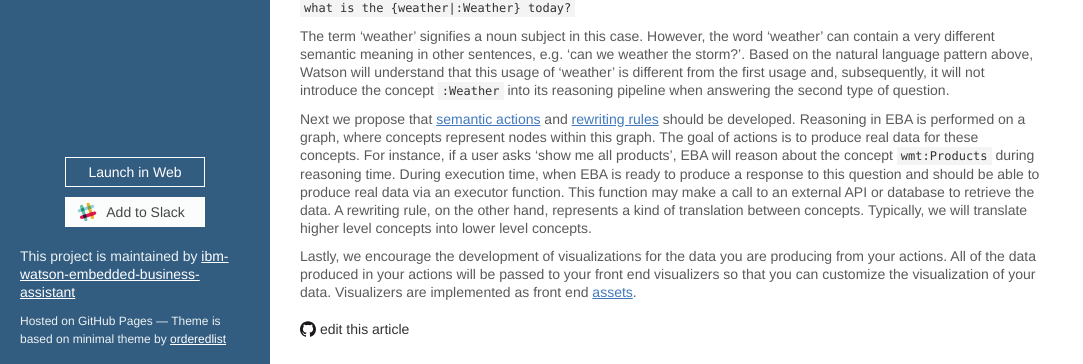
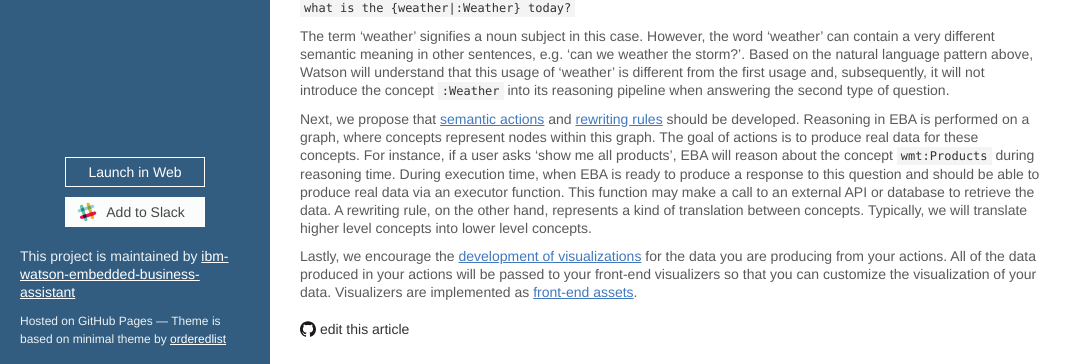
Before and after one commit to ibm-watson-embedded-business-assistant/eba-example-agents, a Jekyll site: the page built from docs/getting-started/GettingStarted.md, in a window 1280 px wide and 1327 px high. Shown: the part 960-1324 px from the top of the window, without its empty margins (0-1083 px from the left). Built offline with Jekyll 4.4.1, drawn with Linux system fonts in a browser that asks for light colours; our own code applies the rules of GitHub Pages for plain Markdown files; some of the changed lines change nothing that is shown.

Commit message:
Update GettingStarted.md

```diff
--- a/docs/getting-started/GettingStarted.md
+++ b/docs/getting-started/GettingStarted.md
@@ -33,6 +33,6 @@ Secondly, we encourage the developer to implement [natural language patterns](..
 
 The term 'weather' signifies a noun subject in this case. However, the word 'weather' can contain a very different semantic meaning in other sentences, e.g. 'can we weather the storm?'. Based on the natural language pattern above, Watson will understand that this usage of 'weather' is different from the first usage and, subsequently, it will not introduce the concept `:Weather` into its reasoning pipeline when answering the second type of question.
 
-Next we propose that [semantic actions](../components/Actions.md) and [rewriting rules](../components/Rules.md) should be developed. Reasoning in EBA is performed on a graph, where concepts represent nodes within this graph. The goal of actions is to produce real data for these concepts. For instance, if a user asks 'show me all products', EBA will reason about the concept `wmt:Products` during reasoning time. During execution time, when EBA is ready to produce a response to this question and should be able to produce real data via an executor function. This function may make a call to an external API or database to retrieve the data. A rewriting rule, on the other hand, represents a kind of translation between concepts. Typically, we will translate higher level concepts into lower level concepts.
+Next, we propose that [semantic actions](../components/Actions.md) and [rewriting rules](../components/Rules.md) should be developed. Reasoning in EBA is performed on a graph, where concepts represent nodes within this graph. The goal of actions is to produce real data for these concepts. For instance, if a user asks 'show me all products', EBA will reason about the concept `wmt:Products` during reasoning time. During execution time, when EBA is ready to produce a response to this question and should be able to produce real data via an executor function. This function may make a call to an external API or database to retrieve the data. A rewriting rule, on the other hand, represents a kind of translation between concepts. Typically, we will translate higher level concepts into lower level concepts.
 
-Lastly, we encourage the development of visualizations for the data you are producing from your actions. All of the data produced in your actions will be passed to your front end visualizers so that you can customize the visualization of your data. Visualizers are implemented as front end [assets](../lab/Assets.md).
+Lastly, we encourage the [development of visualizations](../lab/Assets.md) for the data you are producing from your actions. All of the data produced in your actions will be passed to your front-end visualizers so that you can customize the visualization of your data. Visualizers are implemented as [front-end assets](../lab/assets/Frontend.md).
```
